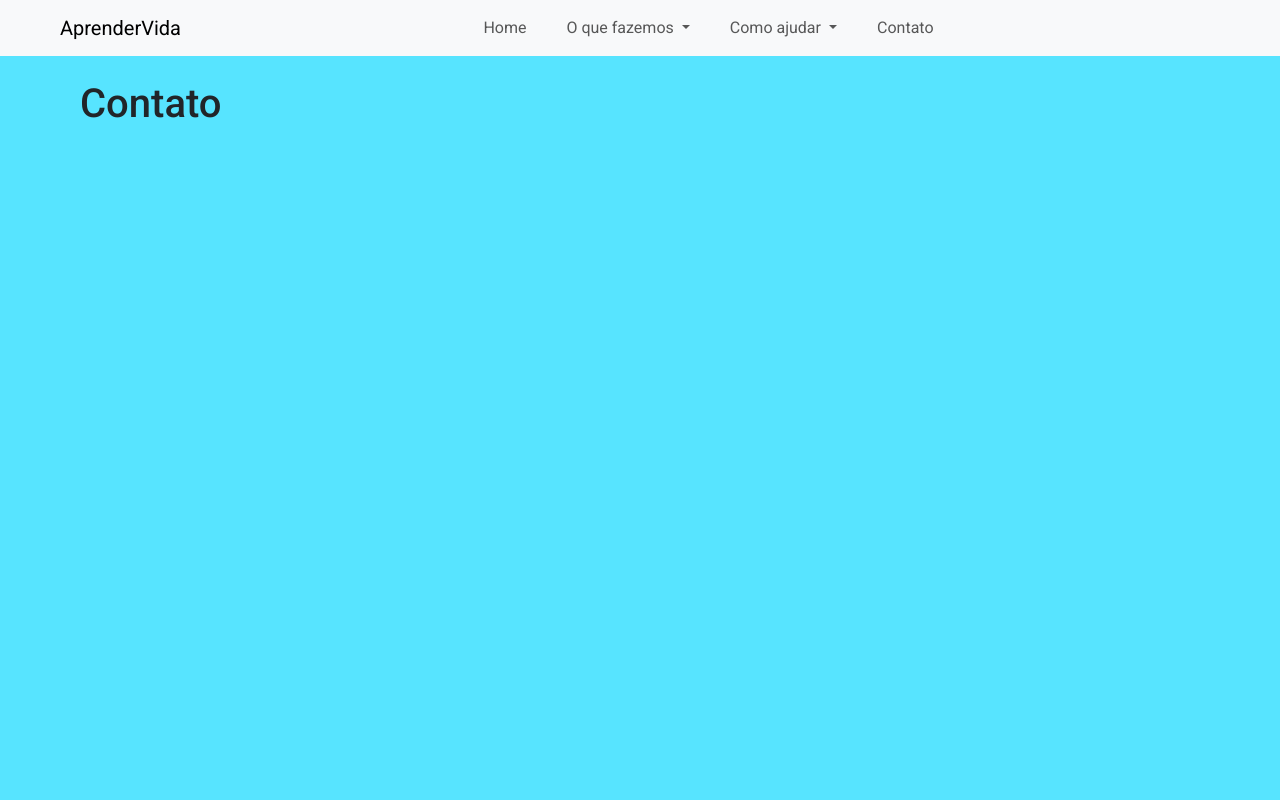
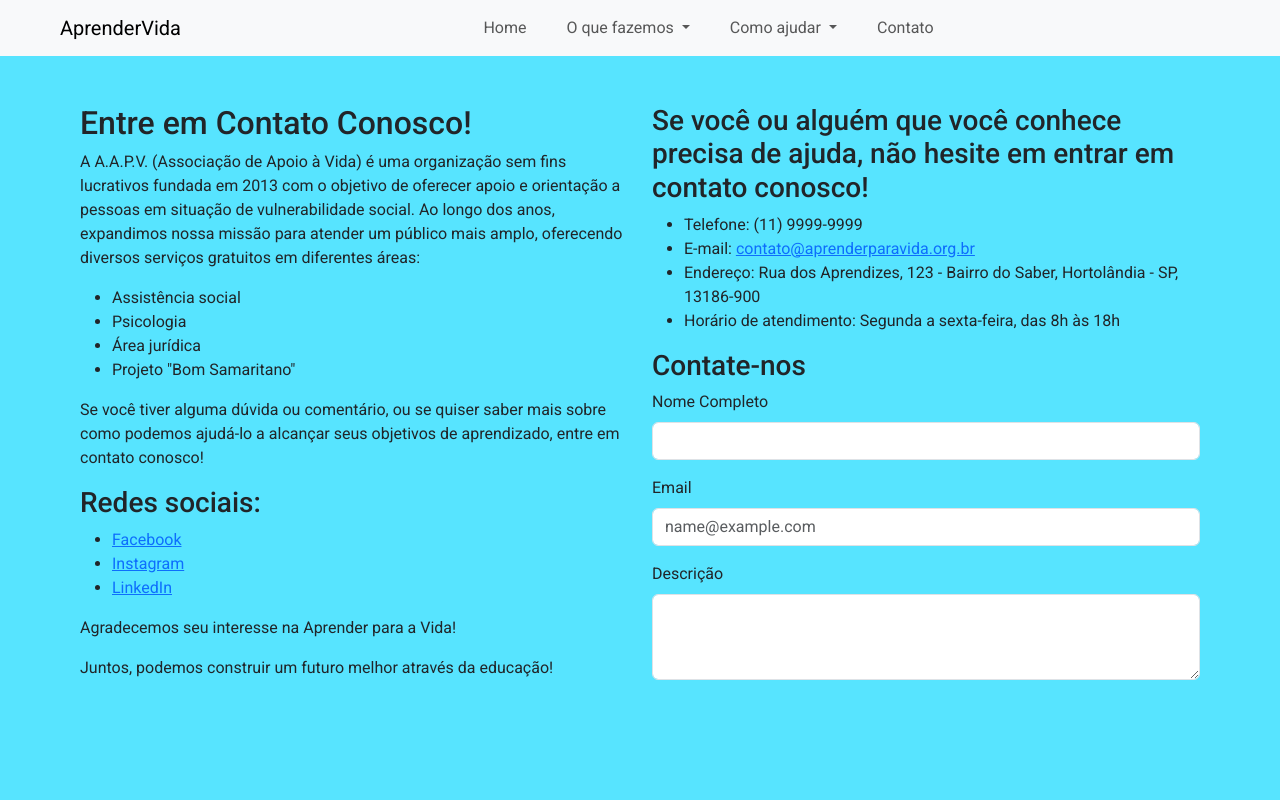
Before and after one commit to LeonardoBrum0907/aprender-para-a-vida, a Django app: page /contato in a window 1280 px wide. Run offline with Django 5.2, Linux system fonts and the light colour scheme.

Commit message:
Adicionando formulario de contato
Criando formulario de contato, e adicionando informaçoes mokadas

```diff
--- a/aprender_para_vida/settings.py
+++ b/aprender_para_vida/settings.py
@@ -25,8 +25,8 @@ SECRET_KEY = 'django-insecure-^^l9@4e&o+8yik3e_ig=h6a#d-)d32ofwh=-m%t&^xuo&v%rsn
 # SECURITY WARNING: don't run with debug turned on in production!
 DEBUG = True
 
-ALLOWED_HOSTS = ['.vercel.app']
-# ALLOWED_HOSTS = ['*']
+# ALLOWED_HOSTS = ['.vercel.app']
+ALLOWED_HOSTS = ['*']
 
 
 # Application definition
--- a/src/static/css/main.css
+++ b/src/static/css/main.css
@@ -42,6 +42,14 @@ body {
       color: #000;
 }
 
+.bg-white {
+      background-color: #fff;
+}
+
+.radius-1 {
+      border-radius: 0.25rem;
+}
+
 .bg-blue-1 {
       background-color: #57E4FF;
 }
--- a/src/templates/aprender_para_vida/contato.html
+++ b/src/templates/aprender_para_vida/contato.html
@@ -1,12 +1,67 @@
-{% extends  "./base.html" %}
+{% extends "./base.html" %}
 {% load static %}
 
-{% block template  %}
-<section class="screen bg-blue-1">
-    <div class="row">
-        <div class="col-sm-12">
-            <h1>Contato</h1>
+{% block template %}
+<section class="screen bg-blue-1 d-flex align-items-center">
+        <div class="row">
+            <div class="col-sm-6 d-flex flex-column justify-content-center">
+                <h2>Entre em Contato Conosco!</h2>
+
+                <p>
+                    A A.A.P.V. (Associação de Apoio à Vida) é uma organização sem fins lucrativos fundada em 2013 com o
+                    objetivo de oferecer apoio e orientação a pessoas em situação de vulnerabilidade social. Ao longo
+                    dos anos, expandimos nossa missão para atender um público mais amplo, oferecendo diversos serviços
+                    gratuitos em diferentes áreas:
+                </p>
+
+                <ul>
+                    <li>Assistência social</li>
+                    <li>Psicologia</li>
+                    <li>Área jurídica</li>
+                    <li>Projeto "Bom Samaritano"</li>
+                </ul>
+
+                <p>Se você tiver alguma dúvida ou comentário, ou se quiser saber mais sobre como podemos ajudá-lo a
+                    alcançar
+                    seus objetivos de aprendizado, entre em contato conosco!</p>
+
+                <h3>Redes sociais:</h3>
+
+                <ul>
+                    <li><a href="https://www.facebook.com/aprenderparalavivir/">Facebook</a></li>
+                    <li><a href="https://www.instagram.com/aprenderainvestigar/?hl=en">Instagram</a></li>
+                    <li><a href="https://www.linkedin.com/school/10399/">LinkedIn</a></li>
+                </ul>
+
+                <p>Agradecemos seu interesse na Aprender para a Vida!</p>
+                <p>Juntos, podemos construir um futuro melhor através da educação!</p>
+
+            </div>
+            <div class="col-sm-6 d-flex flex-column justify-content-center">
+                <h3>Se você ou alguém que você conhece precisa de ajuda, não hesite em entrar em contato conosco!</h3>
+                <ul>
+                    <li>Telefone: (11) 9999-9999</li>
+                    <li>E-mail: <a href="mailto:contato@aprenderparavida.org.br">contato@aprenderparavida.org.br</a>
+                    </li>
+                    <li>Endereço: Rua dos Aprendizes, 123 - Bairro do Saber, Hortolândia - SP, 13186-900</li>
+                    <li>Horário de atendimento: Segunda a sexta-feira, das 8h às 18h</li>
+                </ul>
+                <h3>Contate-nos</h3>
+                <form>
+                    <div class="mb-3">
+                        <label class="form-label">Nome Completo</label>
+                        <input type="name" class="form-control" id="name">
+                    </div>
+                    <div class="mb-3">
+                        <label class="form-label">Email</label>
+                        <input type="email" class="form-control" id="email" placeholder="name@example.com">
+                    </div>
+                    <div class="mb-3">
+                        <label class="form-label">Descrição</label>
+                        <textarea class="form-control" id="description" rows="3"></textarea>
+                    </div>
+                </form>
+            </div>
         </div>
-    </div>
 </section>
-{% endblock  %}
+{% endblock %}
```
